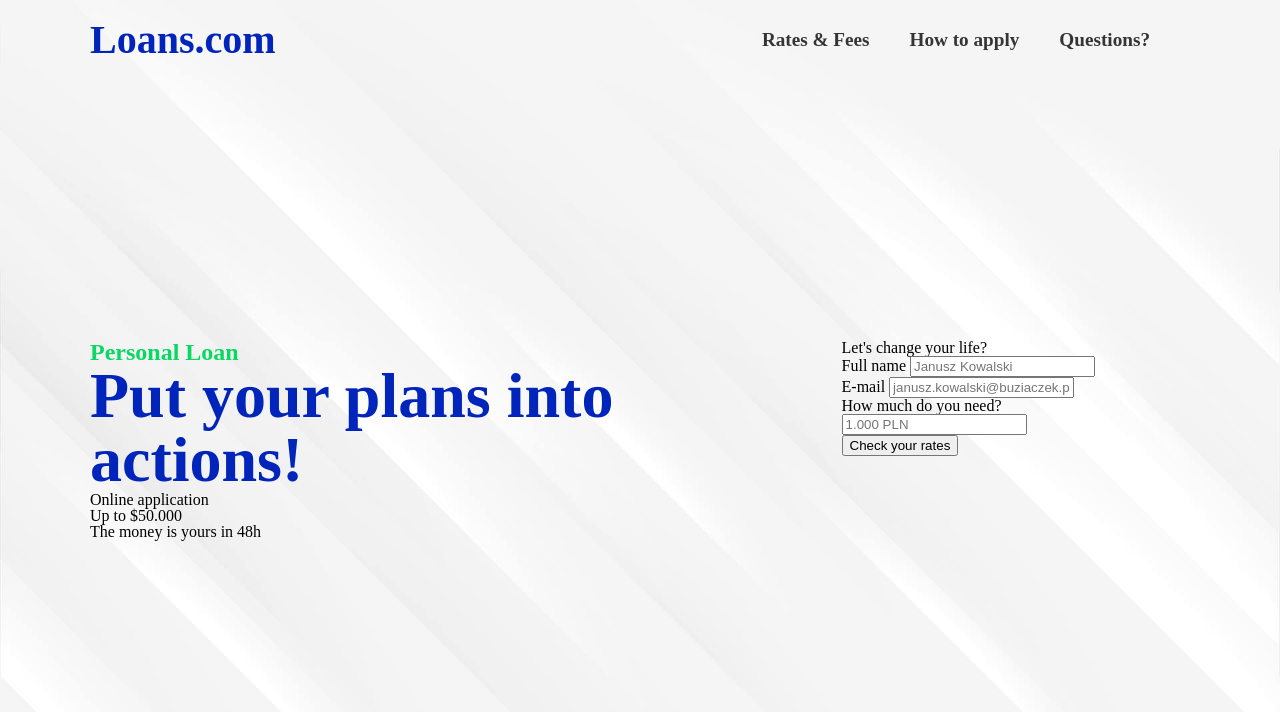
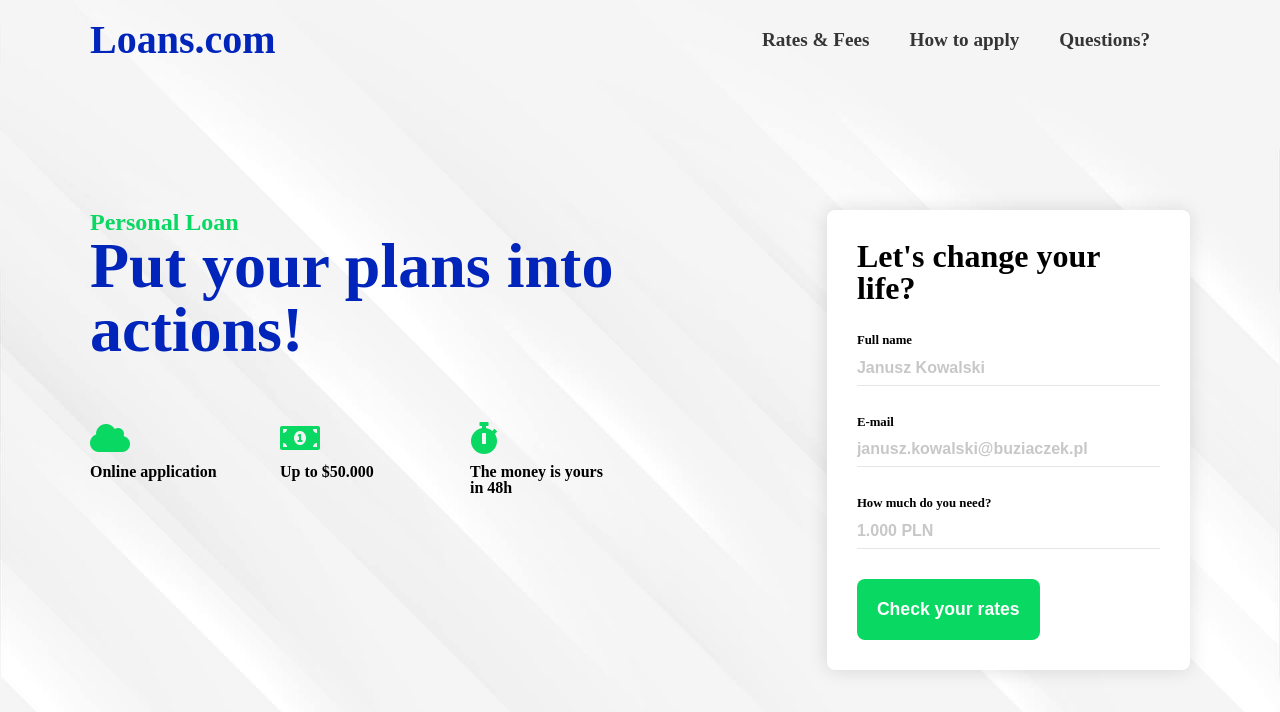
Before and after one commit to traszu/Loans, a website built with Vite: page index.html in a window 1280 px wide. Built offline with nearby package versions, Linux system fonts and the light colour scheme.

Commit message:
Loans finished

```diff
--- a/src/style.css
+++ b/src/style.css
@@ -84,3 +84,101 @@ body {
   font-size: 4rem;
   color: var(--main-color);
 }
+.form_input {
+  font-size: 0.8rem;
+  font-weight: 600;
+}
+
+.form_heading {
+  font-size: 2rem;
+  font-weight: 700;
+}
+
+.info_icons {
+  margin-top: 60px;
+  display: flex;
+}
+
+.info_icons .icons_item {
+  display: flex;
+  flex-direction: column;
+  margin: 0 20px;
+  width: 150px;
+}
+
+.info_icons .icons_item:first-child {
+  margin-left: 0;
+}
+
+.info_icons .icons_item::before {
+  color: var(--accent-color);
+  font-size: 2rem;
+  margin-bottom: 10px;
+  font-family: "Font Awesome 5 Free";
+  font-weight: bold;
+}
+
+.info_icons .icons_item:nth-child(1)::before {
+  content: "\f0c2";
+}
+
+.info_icons .icons_item:nth-child(2)::before {
+  content: "\f3d1";
+}
+
+.info_icons .icons_item:nth-child(3)::before {
+  content: "\f2f2";
+}
+
+.info_icons .icons_item .item_text {
+    font-weight: 600;
+}
+
+.intro_form {
+  background-color: white;
+  padding: 30px;
+  border-radius: var(--border-radius);
+  box-shadow: 0 0 20px 0 rgba(0, 0, 0, 0.13);
+}
+
+.form_button {
+  background-color: var(--accent-color);
+  padding: 20px;
+  border-radius: var(--border-radius);
+  color: white;
+  font-weight: 600;
+  font-size: 1.1rem;
+  border: none;
+}
+
+.form_input {
+  border: none;
+  border-bottom: 1px solid black;
+}
+
+.intro_form form {
+  margin-top: 30px;
+}
+
+.intro_form .form_field {
+  margin-bottom: 30px;
+  display: flex;
+  flex-direction: column;
+}
+
+.intro_form .form_field label {
+  font-weight: 600;
+  font-size: 0.8rem;
+  margin-bottom: 4px;
+}
+
+.intro_form .form_field .form_input {
+  font-size: 1rem;
+  padding: 8px 0;
+  border: none;
+  border-bottom: 1px solid #e6e6e6;
+}
+
+.intro_form .form_field .form_input::placeholder {
+  opacity: 0.4;
+}
```
